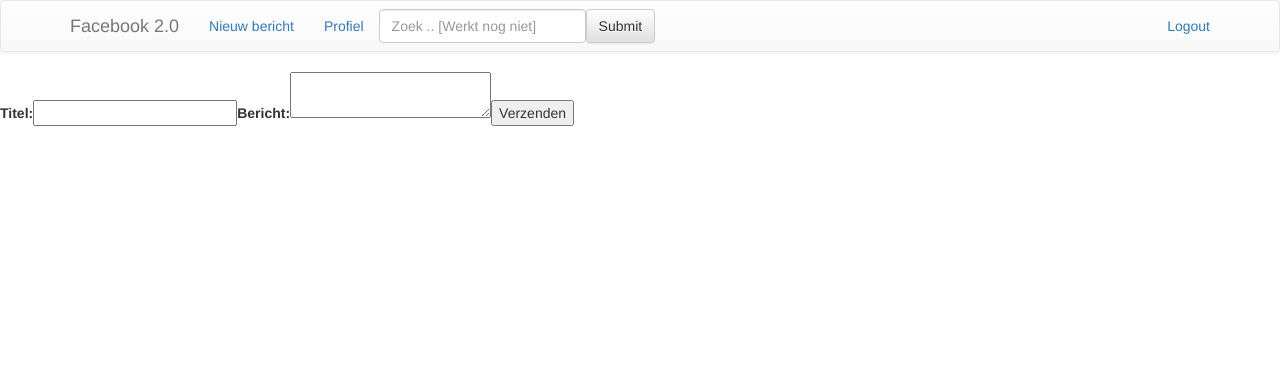
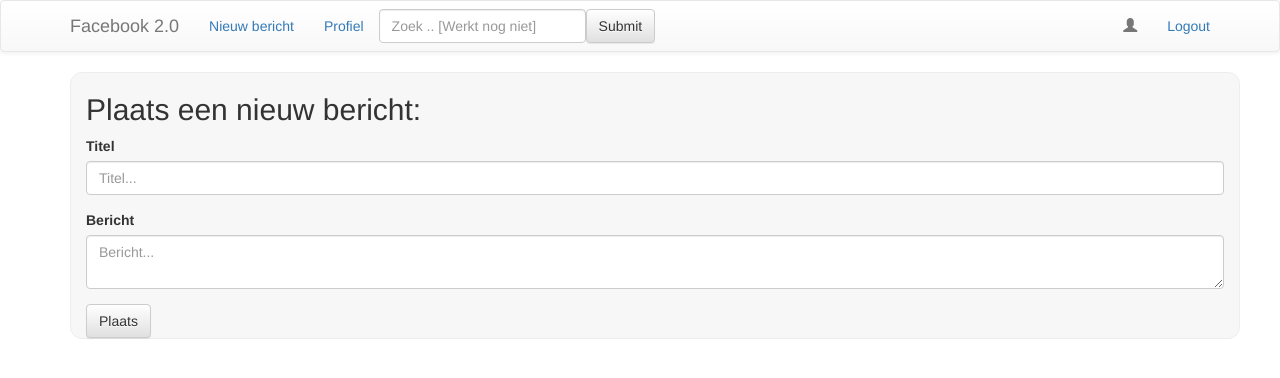
Before and after one commit to matthiasmeerhof/facebooktweepuntnul, a React (Create React App) app: page /add in a window 1280 px wide. Shown: the top 378 px of the page. Built offline with nearby package versions, Linux system fonts and the light colour scheme.

Commit message:
added styling and did a rework

```diff
--- a/src/App.css
+++ b/src/App.css
@@ -23,8 +23,19 @@
   to { transform: rotate(360deg); }
 }
 
-.overview {
+.bg-fb {
   background-color: #f7f7f7;
   border: 1px solid #ededed;
   border-radius: 12px;
 }
+
+.options span {
+  margin-right: 12px;
+}
+
+.postSeperator {
+  border: 0;
+  height: 1px;
+  background: #333;
+  background-image: linear-gradient(to right, #ccc, #333, #ccc);
+}
--- a/src/App.js
+++ b/src/App.js
@@ -19,7 +19,7 @@
             localStorage.setItem("posts", JSON.stringify([]));
         }
         if(localStorage.getItem("name") !== null) {
-            localStorage.setItem("name", '');
+            localStorage.setItem("name", 'Brent Lobbezoo');
         }
         this.postHandler = this.postHandler.bind(this);
     }
@@ -29,7 +29,7 @@
         let newPost = {
                 title : title,
                 post: post,
-                author: this.state.name,
+                author: localStorage.getItem('name'),
                 comments: [],
                 likes : 0
             };
@@ -43,8 +43,10 @@
                 <div>
                     <Route path="/" component={NavBar} />
                     <Route exact path="/" component={() => (<Overview posts={JSON.parse(localStorage.getItem('posts'))} />)}/>
-                    <Route path="/add" component={() => (<PostForm postHandler={this.postHandler} />)} />
-                    <Route path="/login" component={Login} />
+                    <div className="container overall">
+                        <Route path="/add" component={() => (<PostForm postHandler={this.postHandler} />)} />
+                        <Route path="/login" component={Login} />
+                    </div>
                 </div>
             </BrowserRouter>
         )
--- a/src/components/NavBar.js
+++ b/src/components/NavBar.js
@@ -1,5 +1,5 @@
 import React, { Component } from 'react';
-import { Navbar, Nav, NavItem, FormControl, FormGroup, Button } from 'react-bootstrap';
+import { Navbar, Nav, NavItem, FormControl, FormGroup, Button, Glyphicon } from 'react-bootstrap';
 import { Link } from 'react-router-dom';
 
 class NavBar extends Component {
@@ -16,6 +16,9 @@
                     <NavItem eventKey={2}><Link to="#">Profiel</Link></NavItem>
                 </Nav>
                 <Nav pullRight>
+                    <Navbar.Text>
+                        <Glyphicon glyph="user" /> {localStorage.getItem('name')}
+                    </Navbar.Text>
                     <NavItem eventKey={3}><Link to="#">Logout</Link></NavItem>
                 </Nav>
                 <Navbar.Collapse>
--- a/src/components/Overview.js
+++ b/src/components/Overview.js
@@ -5,8 +5,8 @@
     render() {
         let posts = this.props.posts.map((post) => (<Post post={post} key={post.title} />));
         return (
-            <div className="container overview">
-                <h1>Berichten:</h1>
+            <div className="container bg-fb">
+                <h2>Berichten:</h2>
                 <div className="posts">
                     {posts}
                 </div>
--- a/src/components/Post.js
+++ b/src/components/Post.js
@@ -1,15 +1,23 @@
 import React, { Component } from 'react';
+import { Glyphicon } from 'react-bootstrap';
 
 class Post extends Component {
     render() {
         return(
-            <div className="post">
+            <div>
                 <div>
-                    <span className="title">{this.props.post.title}</span>
+                    <div>
+                        <span className="title"><b>{this.props.post.title}</b></span>
+                    </div>
+                    <div>
+                        <span className="post">{this.props.post.post}</span>
+                    </div>
+                    <div className="options">
+                        <span><small>comment</small></span>
+                        <span><small>like <Glyphicon glyph="glyphicon glyphicon-thumbs-up"/></small></span>
+                    </div>
                 </div>
-                <div>
-                    <span className="post">{this.props.post.post}</span>
-                </div>
+                <hr className="postSeperator" />
             </div>
         )
     }
--- a/src/components/PostForm.js
+++ b/src/components/PostForm.js
@@ -1,11 +1,13 @@
-import React, { Component } from 'react';
+import React, { Component } from 'react'
+import { FormGroup, ControlLabel, Button, FormControl } from 'react-bootstrap';
 
 class PostForm extends Component {
     constructor(props) {
         super(props);
         this.state = {
             title : '',
-            post : ''
+            post : '',
+            send : false
         };
 
         this.handleTitleChange = this.handleTitleChange.bind(this);
@@ -16,6 +18,11 @@
     handleForm(e) {
         e.preventDefault();
         this.props.postHandler(this.state.post, this.state.title);
+        this.setState({
+            title: '',
+            post: '',
+            send: true
+        });
     }
 
     handleTitleChange(e) {
@@ -35,21 +42,33 @@
     }
 
     render() {
-        return (
-            <div className="form">
+        let form = (
+            <div className="container bg-fb">
+                <h2>Plaats een nieuw bericht:</h2>
                 <form onSubmit={this.handleForm}>
-                    <label>
-                        Titel:
-                        <input type="text" name="title" value={this.state.title} onChange={this.handleTitleChange}/>
-                    </label>
-                    <label>
-                        Bericht:
-                        <textarea value={this.state.post} onChange={this.handlePostChange} name="post" />
-                    </label>
-                    <input type="submit" value="Verzenden" />
+                    <FormGroup controlId="formTitle">
+                        <ControlLabel>Titel</ControlLabel>
+                        <FormControl type="text" value={this.state.title} placeholder="Titel..." onChange={this.handleTitleChange}/>
+                    </FormGroup>
+                    <FormGroup controlId="formControlsPost">
+                        <ControlLabel>Bericht</ControlLabel>
+                        <FormControl componentClass="textarea" value={this.state.post} placeholder="Bericht..." onChange={this.handlePostChange}/>
+                    </FormGroup>
+                    <Button type="submit">Plaats</Button>
                 </form>
             </div>
         );
+        let succesMessage = (
+            <div className="container bg-fb">
+                <span>Uw bericht is geplaatst!</span>
+            </div>
+        );
+
+        if(this.state.send) {
+            return succesMessage;
+        } else {
+            return form;
+        }
     }
 }
 
```
